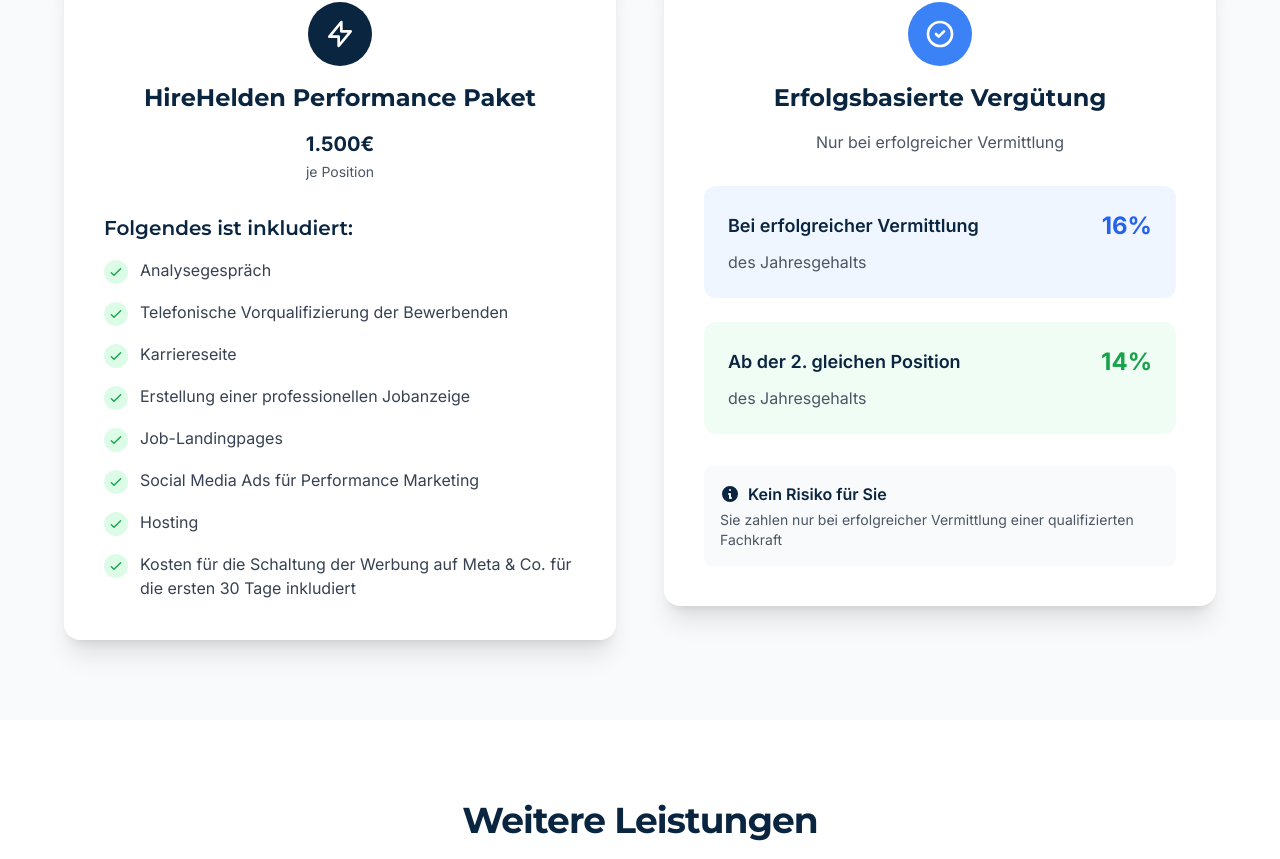
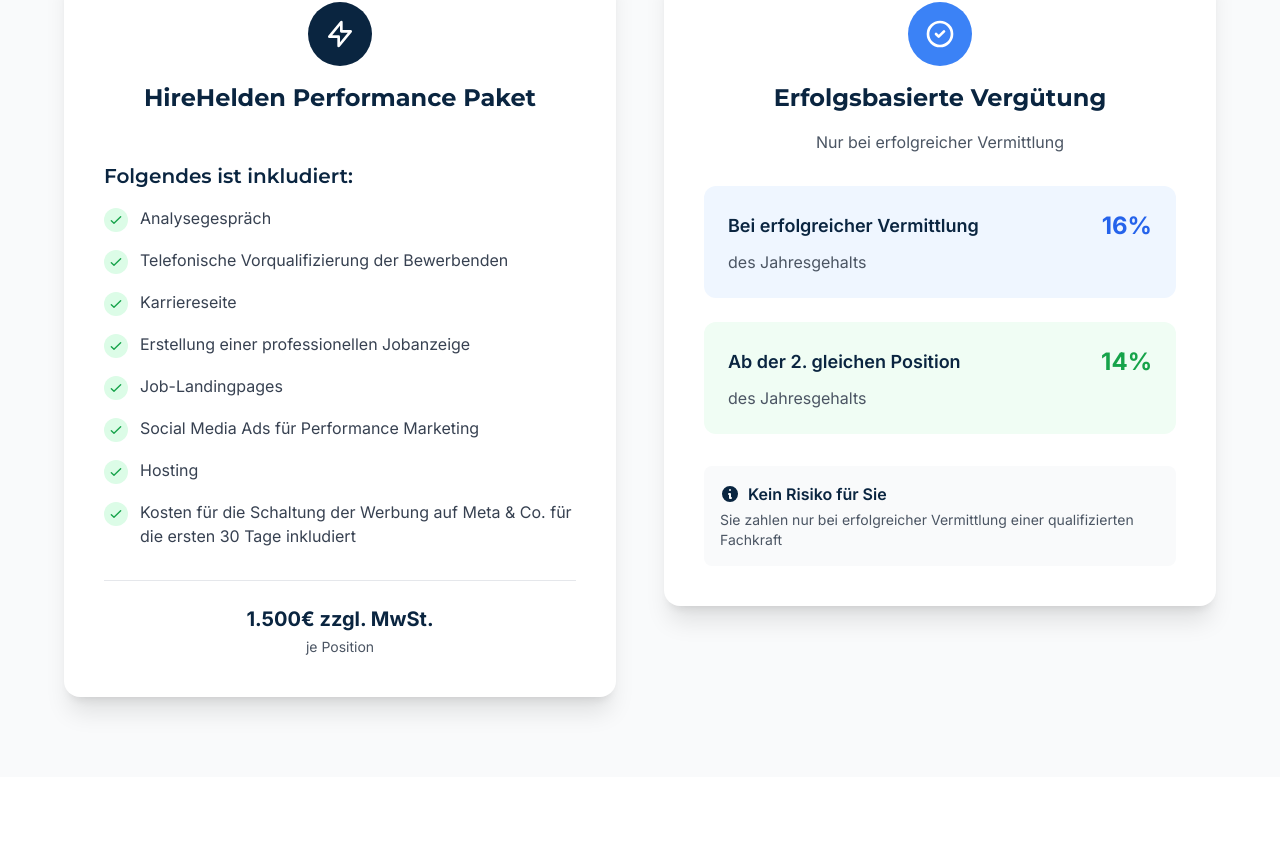
Before and after one commit to tillpirnay/hirehelden, a Next.js app: page /angebot in a window 1280 px wide. Shown: the part 1032-1891 px from the top of the page. Built offline with nearby package versions, Linux system fonts and the light colour scheme.

Commit message:
Move pricing to bottom of HireHelden Performance Paket box and add 'zzgl. MwSt.'

```diff
--- a/app/angebot/page.tsx
+++ b/app/angebot/page.tsx
@@ -106,7 +106,7 @@
 
             <div className="grid lg:grid-cols-2 gap-12 items-start">
               {/* Setup Costs */}
-              <div className="bg-white rounded-2xl shadow-xl p-8 md:p-10 border-t-4 border-[#0A2540]">
+              <div className="bg-white rounded-2xl shadow-xl p-8 md:p-10 border-t-4 border-[#0A2540] flex flex-col">
                 <div className="text-center mb-8">
                   <div className="inline-flex items-center justify-center w-16 h-16 bg-[#0A2540] text-white rounded-full mb-4">
                     <svg className="w-8 h-8" fill="none" stroke="currentColor" viewBox="0 0 24 24">
@@ -114,11 +114,9 @@
                     </svg>
                   </div>
                   <h3 className="text-2xl font-bold text-[#0A2540] mb-4">HireHelden Performance Paket</h3>
-                  <div className="text-xl font-bold text-[#0A2540] mb-1">1.500€</div>
-                  <p className="text-sm text-gray-600">je Position</p>
                 </div>
 
-                <div className="space-y-4">
+                <div className="space-y-4 flex-grow">
                   <h4 className="font-semibold text-[#0A2540] mb-4">Folgendes ist inkludiert:</h4>
                   {[
                     'Analysegespräch',
@@ -139,6 +137,11 @@
                       <span className="text-gray-700">{item}</span>
                     </div>
                   ))}
+                </div>
+
+                <div className="text-center mt-8 pt-6 border-t border-gray-200">
+                  <div className="text-xl font-bold text-[#0A2540] mb-1">1.500€ zzgl. MwSt.</div>
+                  <p className="text-sm text-gray-600">je Position</p>
                 </div>
               </div>
 
```
